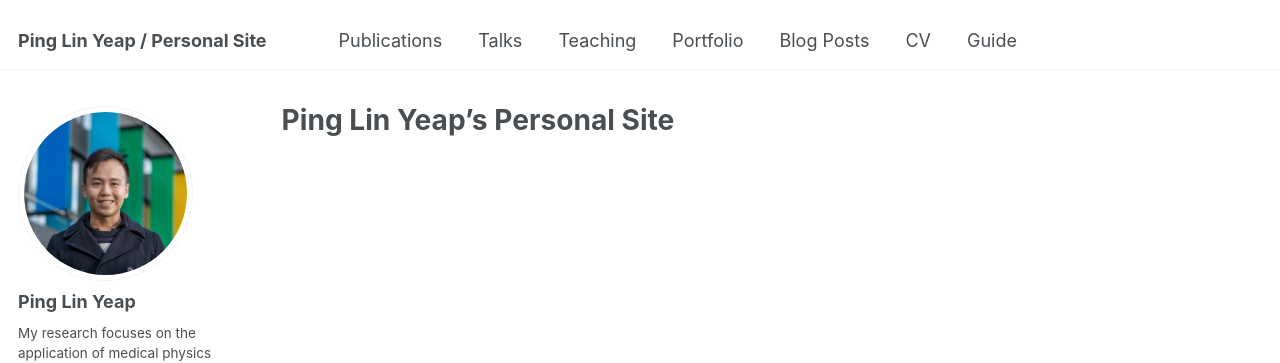
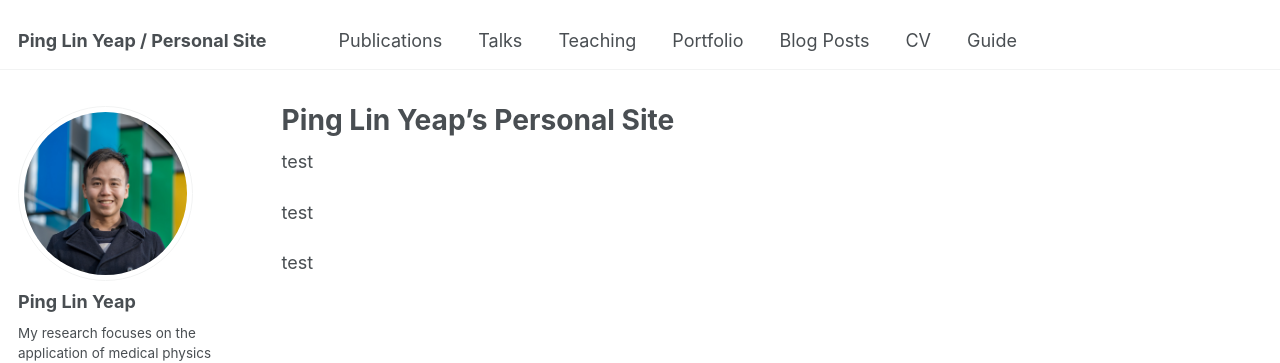
Before and after one commit to yeappl/yeappl.github.io, a Jekyll site: the page built from _pages/about.md, in a window 1280 px wide. Shown: the top 363 px of the page. Built offline with Jekyll 4.4.1, drawn with Linux system fonts in a browser that asks for light colours; some web fonts are replaced.

Commit message:
Update about.md

```diff
--- a/_pages/about.md
+++ b/_pages/about.md
@@ -6,6 +6,12 @@ redirect_from:
   - /about/
   - /about.html
 ---
+
+test
+
+test
+
+test
 
 <!--
 This is the front page of a website that is powered by the [Academic Pages template](https://github.com/academicpages/academicpages.github.io) and hosted on GitHub pages. [GitHub pages](https://pages.github.com) is a free service in which websites are built and hosted from code and data stored in a GitHub repository, automatically updating when a new commit is made to the repository. This template was forked from the [Minimal Mistakes Jekyll Theme](https://mmistakes.github.io/minimal-mistakes/) created by Michael Rose, and then extended to support the kinds of content that academics have: publications, talks, teaching, a portfolio, blog posts, and a dynamically-generated CV. You can fork [this template](https://github.com/academicpages/academicpages.github.io) right now, modify the configuration and markdown files, add your own PDFs and other content, and have your own site for free, with no ads!
```
